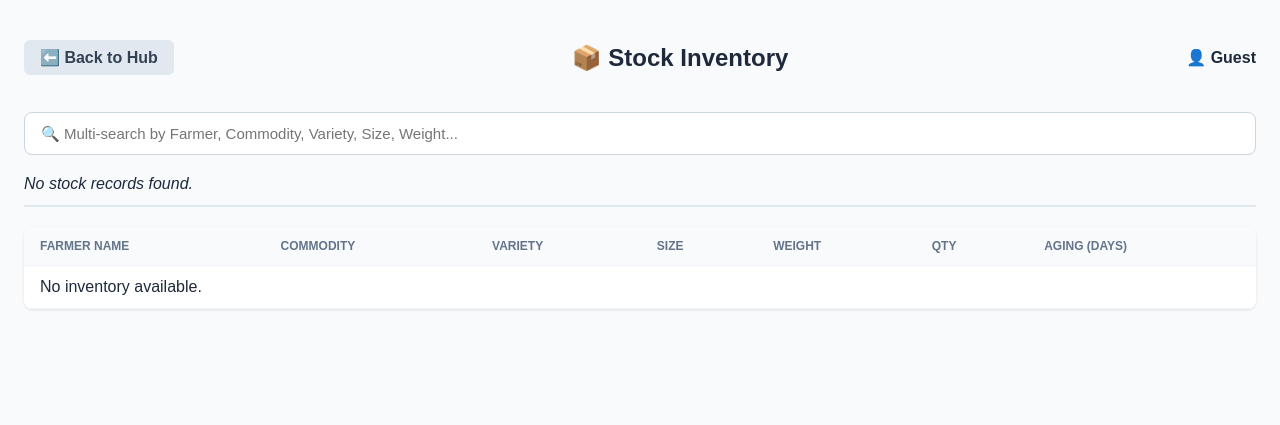
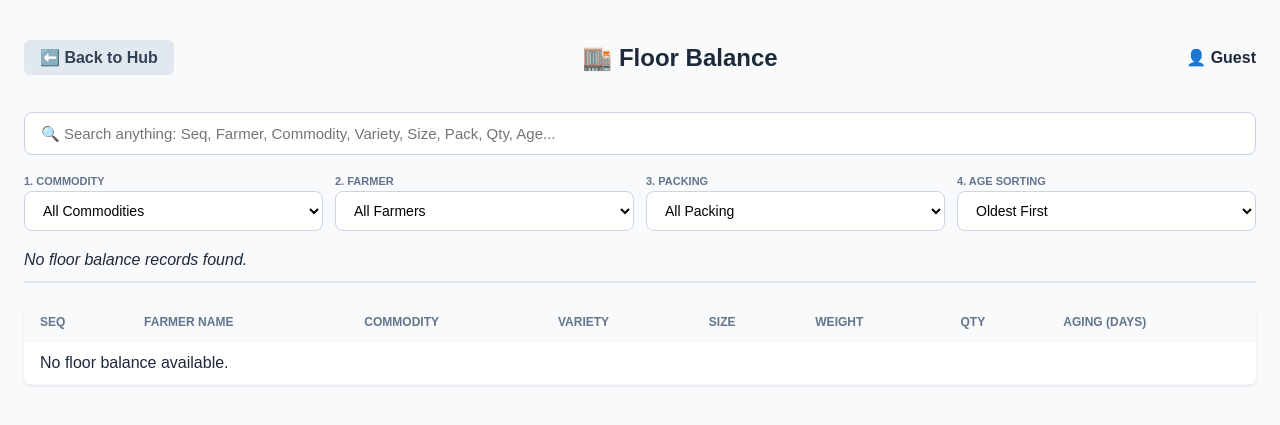
Before and after one commit to subtroprsa-art/jouba_app, a Flask app: template templates/floor_balance.html in a window 1280 px wide. Shown: the top 425 px of the page. Run offline with Flask 3, Linux system fonts and the light colour scheme; the template is opened without the code that fills it, so the values that code supplies are empty; some libraries are stand-ins or nearby versions.

Commit message:
Update floor_balance.html

```diff
--- a/templates/floor_balance.html
+++ b/templates/floor_balance.html
@@ -2,13 +2,48 @@
 <html lang="en">
 <head>
   <meta charset="UTF-8">
-  <title>Stock Inventory - JDW Fresh</title>
+  <title>Floor Balance - JDW Fresh</title>
   <style>
     body { font-family: sans-serif; background: #f8fafc; padding: 24px; margin: 0; color: #1e293b; }
     .nav { margin-bottom: 20px; display: flex; justify-content: space-between; align-items: center; }
     .btn-back { background: #e2e8f0; color: #334155; padding: 8px 16px; text-decoration: none; border-radius: 6px; font-weight: bold; }
 
     .search-box { width: 100%; padding: 12px 16px; font-size: 15px; border: 1px solid #cbd5e1; border-radius: 8px; margin-bottom: 20px; box-sizing: border-box; }
+
+    /* Filter Row Layout */
+    .filter-row {
+      display: flex;
+      flex-wrap: wrap;
+      gap: 12px;
+      margin-bottom: 20px;
+      align-items: center;
+    }
+    .filter-group {
+      display: flex;
+      flex-direction: column;
+      flex: 1 1 150px;
+      min-width: 140px;
+    }
+    .filter-group label {
+      font-size: 11px;
+      font-weight: bold;
+      color: #64748b;
+      margin-bottom: 4px;
+      text-transform: uppercase;
+    }
+    .filter-dropdown {
+      padding: 10px 14px;
+      border: 1px solid #cbd5e1;
+      border-radius: 8px;
+      background: white;
+      font-size: 14px;
+      width: 100%;
+    }
+    .filter-dropdown:disabled {
+      background: #f1f5f9;
+      color: #94a3b8;
+      cursor: not-allowed;
+    }
 
     /* Salesman Filter Tabs with Highlight */
     .salesmen-tabs { display: flex; gap: 10px; overflow-x: auto; margin-bottom: 20px; border-bottom: 2px solid #e2e8f0; padding-bottom: 12px; }
@@ -27,17 +62,47 @@
 <body>
   <div class="nav">
     <a href="/dashboard" class="btn-back">⬅️ Back to Hub</a>
-    <h2>📦 Stock Inventory</h2>
+    <h2>🏬 Floor Balance</h2>
     <span style="font-weight: bold;">👤 {{ user_name }}</span>
   </div>
 
-  <input type="text" id="search-bar" class="search-box" placeholder="🔍 Multi-search by Farmer, Commodity, Variety, Size, Weight..." onkeyup="filterInventory()">
+  <input type="text" id="search-bar" class="search-box" placeholder="🔍 Search anything: Seq, Farmer, Commodity, Variety, Size, Pack, Qty, Age..." onkeyup="applyAllFilters()">
+
+  <!-- EXACT 4-LEVEL DROPDOWN HIERARCHY -->
+  <div class="filter-row">
+    <div class="filter-group">
+      <label>1. Commodity</label>
+      <select id="filter-commodity" class="filter-dropdown" onchange="applyAllFilters()">
+        <option value="">All Commodities</option>
+      </select>
+    </div>
+    <div class="filter-group">
+      <label>2. Farmer</label>
+      <select id="filter-farmer" class="filter-dropdown" onchange="applyAllFilters()">
+        <option value="">All Farmers</option>
+      </select>
+    </div>
+    <div class="filter-group">
+      <label>3. Packing</label>
+      <select id="filter-packing" class="filter-dropdown" onchange="applyAllFilters()">
+        <option value="">All Packing</option>
+      </select>
+    </div>
+    <div class="filter-group">
+      <label>4. Age Sorting</label>
+      <select id="filter-age" class="filter-dropdown" onchange="applyAllFilters()">
+        <option value="oldest">Oldest First</option>
+        <option value="newest">Newest First</option>
+      </select>
+    </div>
+  </div>
 
   <div id="salesmen-tabs" class="salesmen-tabs"></div>
 
   <table>
     <thead>
       <tr>
+        <th>Seq</th>
         <th>Farmer Name</th>
         <th>Commodity</th>
         <th>Variety</th>
@@ -48,18 +113,18 @@
       </tr>
     </thead>
     <tbody id="inventory-tbody">
-      <tr><td colspan="7">Loading stock...</td></tr>
+      <tr><td colspan="8">Loading floor balance...</td></tr>
     </tbody>
   </table>
 
   <script>
-    const invType = 'stock'; // Use 'floor' in floor_balance.html
+    const invType = 'floor';
     let fullInventoryData = {};
     let activeSalesman = null;
 
     async function loadInventory() {
       const tbody = document.getElementById('inventory-tbody');
-      tbody.innerHTML = '<tr><td colspan="7">Loading inventory data...</td></tr>';
+      tbody.innerHTML = '<tr><td colspan="8">Loading floor balance data...</td></tr>';
 
       try {
         const res = await fetch(`/api/inventory/${invType}`);
@@ -67,19 +132,20 @@
         fullInventoryData = data.inventory || {};
 
         renderSalesmenTabs();
+        populateDropdowns();
       } catch (err) {
-        tbody.innerHTML = '<tr><td colspan="7">Error loading inventory data.</td></tr>';
+        tbody.innerHTML = '<tr><td colspan="8">Error loading floor balance data.</td></tr>';
       }
     }
 
-       function renderSalesmenTabs() {
+    function renderSalesmenTabs() {
       const container = document.getElementById('salesmen-tabs');
       container.innerHTML = '';
 
       const salesmen = Object.keys(fullInventoryData);
       if (salesmen.length === 0) {
-        container.innerHTML = '<em>No stock records found.</em>';
-        document.getElementById('inventory-tbody').innerHTML = '<tr><td colspan="7">No inventory available.</td></tr>';
+        container.innerHTML = '<em>No floor balance records found.</em>';
+        document.getElementById('inventory-tbody').innerHTML = '<tr><td colspan="8">No floor balance available.</td></tr>';
         return;
       }
 
@@ -87,15 +153,11 @@
         const btn = document.createElement('button');
         btn.className = `tab-btn ${index === 0 ? 'active' : ''}`;
 
-        // === NEW LOGIC: Sum the qty for this salesman ===
         const items = fullInventoryData[sm];
         let totalStock = 0;
-        items.forEach(item => {
-          totalStock += item.qty;
-        });
-        // =================================================
+        items.forEach(item => { totalStock += item.qty; });
 
-        btn.innerText = `👤 ${sm} (${totalStock})`;   // <--- SHOWS TOTAL STOCK, NOT ROWS
+        btn.innerText = `👤 ${sm} (${totalStock.toLocaleString()})`;
         btn.onclick = () => selectSalesman(sm, btn);
         container.appendChild(btn);
       });
@@ -108,26 +170,107 @@
       activeSalesman = sm;
       document.querySelectorAll('.tab-btn').forEach(b => b.classList.remove('active'));
       btnElement.classList.add('active');
+
+      // Reset dropdowns when switching salesman
+      document.getElementById('filter-commodity').value = '';
+      document.getElementById('filter-farmer').value = '';
+      document.getElementById('filter-packing').value = '';
+      populateDropdowns();
+      renderTable();
+    }
+
+    // ==================== DYNAMIC DROPDOWN LOGIC ====================
+    function getCurrentItems() {
+      return fullInventoryData[activeSalesman] || [];
+    }
+
+    function populateDropdowns() {
+      const items = getCurrentItems();
+      const commodityEl = document.getElementById('filter-commodity');
+      const farmerEl = document.getElementById('filter-farmer');
+      const packingEl = document.getElementById('filter-packing');
+
+      // 1. Commodity dropdown
+      const commodities = [...new Set(items.map(i => i.commodity).filter(Boolean))].sort();
+      const currentComm = commodityEl.value;
+      commodityEl.innerHTML = '<option value="">All Commodities</option>' +
+        commodities.map(c => `<option value="${c}">${c}</option>`).join('');
+      commodityEl.value = currentComm;
+
+      // 2. Farmer dropdown (based on selected commodity)
+      const selectedComm = commodityEl.value;
+      const filteredForFarmer = selectedComm ? items.filter(i => i.commodity === selectedComm) : items;
+      const farmers = [...new Set(filteredForFarmer.map(i => i.farmer_name).filter(Boolean))].sort();
+      const currentFarmer = farmerEl.value;
+      farmerEl.innerHTML = '<option value="">All Farmers</option>' +
+        farmers.map(f => `<option value="${f}">${f}</option>`).join('');
+      farmerEl.value = currentFarmer;
+
+      // 3. Packing dropdown (based on selected commodity + farmer)
+      const selectedFarmer = farmerEl.value;
+      let filteredForPack = items;
+      if (selectedComm) filteredForPack = filteredForPack.filter(i => i.commodity === selectedComm);
+      if (selectedFarmer) filteredForPack = filteredForPack.filter(i => i.farmer_name === selectedFarmer);
+      const packings = [...new Set(filteredForPack.map(i => i.pack_weight).filter(Boolean))].sort();
+      const currentPack = packingEl.value;
+      packingEl.innerHTML = '<option value="">All Packing</option>' +
+        packings.map(p => `<option value="${p}">${p}</option>`).join('');
+      packingEl.value = currentPack;
+    }
+
+    // ==================== FILTERING & SEARCH LOGIC ====================
+    function applyAllFilters() {
+      // If the user types in the search bar, clear dropdowns to let search take over
+      const searchVal = document.getElementById('search-bar').value.trim();
+      if (searchVal !== '') {
+        document.getElementById('filter-commodity').value = '';
+        document.getElementById('filter-farmer').value = '';
+        document.getElementById('filter-packing').value = '';
+        populateDropdowns();
+      } else {
+        // Otherwise, update dependent dropdowns
+        populateDropdowns();
+      }
       renderTable();
     }
 
     function renderTable() {
       const tbody = document.getElementById('inventory-tbody');
-      const items = fullInventoryData[activeSalesman] || [];
-      const query = document.getElementById('search-bar').value.toLowerCase().trim();
+      let items = getCurrentItems();
+      const searchVal = document.getElementById('search-bar').value.toLowerCase().trim();
+      const selectedComm = document.getElementById('filter-commodity').value;
+      const selectedFarmer = document.getElementById('filter-farmer').value;
+      const selectedPack = document.getElementById('filter-packing').value;
+      const ageSort = document.getElementById('filter-age').value;
 
-      const filtered = items.filter(item => {
-        const searchStr = `${item.farmer} ${item.commodity} ${item.variety} ${item.size} ${item.pack_weight}`.toLowerCase();
-        return searchStr.includes(query);
-      });
+      // === Step 1: Search Bar (highest priority) ===
+      if (searchVal !== '') {
+        items = items.filter(item => {
+          const searchStr = `${item.seq_nr} ${item.farmer_name} ${item.commodity} ${item.variety} ${item.size} ${item.pack_weight} ${item.qty} ${item.age_days}`.toLowerCase();
+          return searchStr.includes(searchVal);
+        });
+      }
+      // === Step 2: Dropdown Filters ===
+      else {
+        if (selectedComm) items = items.filter(i => i.commodity === selectedComm);
+        if (selectedFarmer) items = items.filter(i => i.farmer_name === selectedFarmer);
+        if (selectedPack) items = items.filter(i => i.pack_weight === selectedPack);
+      }
 
-      if (filtered.length === 0) {
-        tbody.innerHTML = '<tr><td colspan="7">No matching inventory items found.</td></tr>';
+      // === Step 3: Age Sorting ===
+      if (ageSort === 'oldest') {
+        items.sort((a, b) => b.age_days - a.age_days); // Oldest first
+      } else {
+        items.sort((a, b) => a.age_days - b.age_days); // Newest first
+      }
+
+      if (items.length === 0) {
+        tbody.innerHTML = '<tr><td colspan="8">No matching floor items found.</td></tr>';
         return;
       }
 
       let html = '';
-      filtered.forEach(item => {
+      items.forEach(item => {
         const isOld = item.age_days > 14;
         const ageBadge = isOld
           ? `<span class="badge-old">⚠️ ${item.age_days} Days (OLD)</span>`
@@ -135,12 +278,13 @@
 
         html += `
           <tr style="${isOld ? 'background-color: #fff1f2;' : ''}">
-           <td><strong>${item.farmer_name}</strong></td>
+            <td><strong>${item.seq_nr || '-'}</strong></td>
+            <td><strong>${item.farmer_name}</strong></td>
             <td>${item.commodity}</td>
             <td>${item.variety}</td>
             <td>${item.size}</td>
             <td>${item.pack_weight}</td>
-            <td><strong>${item.qty}</strong></td>
+            <td><strong>${item.qty.toLocaleString()}</strong></td>
             <td>${ageBadge}</td>
           </tr>
         `;
@@ -149,7 +293,7 @@
       tbody.innerHTML = html;
     }
 
-    function filterInventory() { renderTable(); }
+    // ==================== INIT ====================
     document.addEventListener('DOMContentLoaded', loadInventory);
   </script>
 </body>
```
